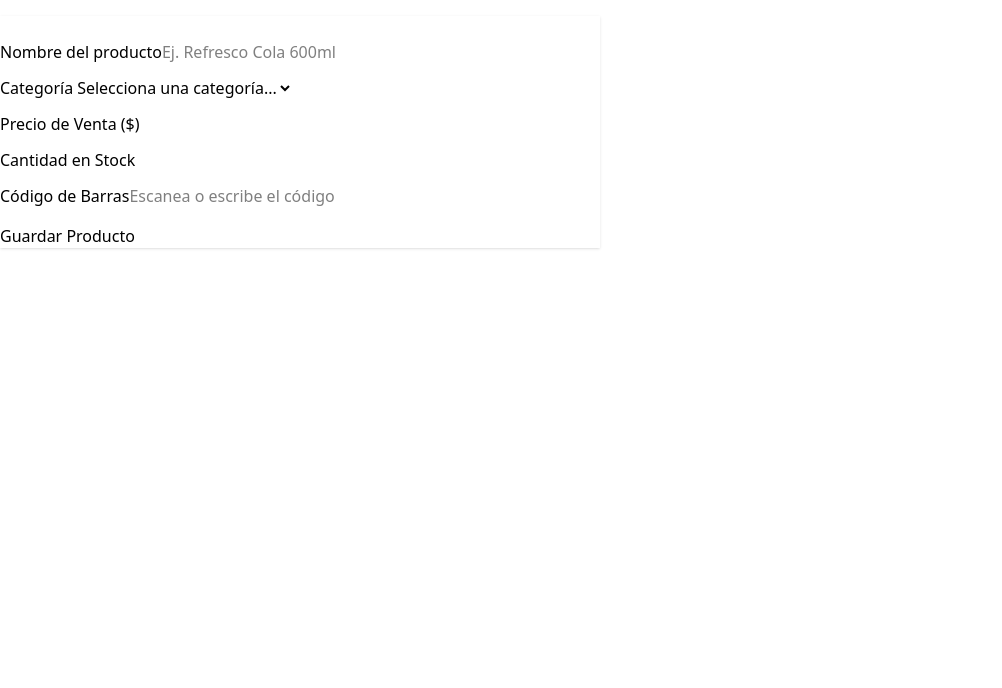
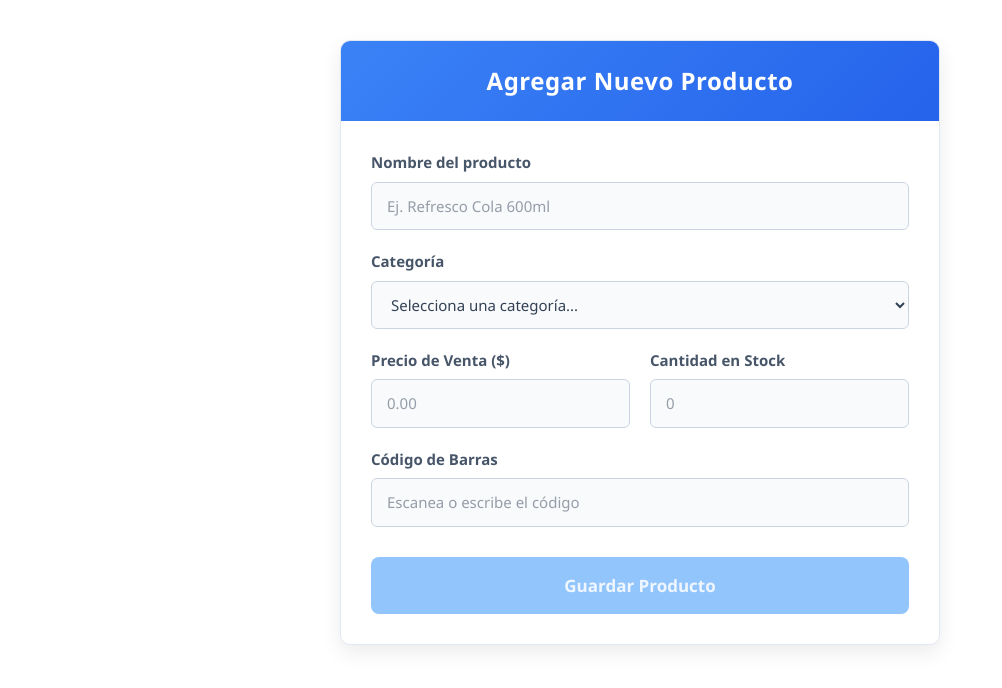
Before and after one commit to elsadhayan/tienda, an Angular app in the folder Downloads/900angular/tiendita/: page /formulario in a window 1280 px wide. Shown: the top 688 px of the page, without its empty margins (0-1002 px from the left). Built offline with nearby package versions, Linux system fonts and the light colour scheme.

Commit message:
Commit 8

```diff
--- a/Downloads/900angular/tiendita/src/app/pages/home/formulario/formulario.html
+++ b/Downloads/900angular/tiendita/src/app/pages/home/formulario/formulario.html
@@ -1,7 +1,129 @@
-<div class="container mt-4" style="max-width: 600px;">
-  <div class="card shadow-sm">
-    <div class="card-header bg-primary text-white">
-      <h3 class="mb-0">Agregar Nuevo Producto</h3>
+<style>
+  /* Contenedor principal */
+  .container {
+    margin: 40px auto;
+    font-family: 'Segoe UI', Tahoma, Geneva, Verdana, sans-serif;
+  }
+
+  /* Tarjeta del formulario */
+  .card {
+    background-color: #ffffff;
+    border-radius: 10px;
+    box-shadow: 0 8px 20px rgba(0, 0, 0, 0.08); /* Sombra un poco más suave y amplia */
+    overflow: hidden;
+    border: 1px solid #e2e8f0;
+  }
+
+  /* Encabezado de la tarjeta (Tema Azul Moderno) */
+  .card-header {
+    background: linear-gradient(135deg, #3b82f6, #2563eb); /* Degradado azul */
+    color: white;
+    padding: 22px;
+    text-align: center;
+  }
+
+  .card-header h3 {
+    margin: 0;
+    font-size: 24px;
+    font-weight: 600;
+    letter-spacing: 0.5px;
+  }
+
+  /* Cuerpo de la tarjeta */
+  .card-body {
+    padding: 30px;
+  }
+
+  /* Espaciados */
+  .mb-3 { margin-bottom: 20px; }
+  .mb-4 { margin-bottom: 30px; }
+  .mt-1 { margin-top: 5px; }
+
+  /* Etiquetas */
+  .form-label {
+    display: block;
+    margin-bottom: 8px;
+    color: #475569; /* Gris oscuro azulado */
+    font-size: 15px;
+  }
+  .fw-bold { font-weight: 600; }
+
+  /* Inputs y Selects */
+  .form-control, .form-select {
+    width: 100%;
+    padding: 12px 15px;
+    border: 1px solid #cbd5e1;
+    border-radius: 6px;
+    font-size: 15px;
+    color: #334155;
+    background-color: #f8fafc; /* Fondo gris súper clarito */
+    box-sizing: border-box;
+    transition: all 0.3s ease;
+  }
+
+  /* Efecto al hacer clic en un input */
+  .form-control:focus, .form-select:focus {
+    outline: none;
+    border-color: #3b82f6; /* Borde azul */
+    background-color: #ffffff;
+    box-shadow: 0 0 0 4px rgba(59, 130, 246, 0.15); /* Aro de luz azul */
+  }
+
+  /* Diseño en columnas para Precio y Stock */
+  .row {
+    display: flex;
+    gap: 20px;
+  }
+  .col-md-6 {
+    flex: 1;
+  }
+
+  /* Mensajes de error */
+  .text-danger {
+    color: #ef4444; /* Rojo moderno */
+    font-size: 13px;
+    font-weight: 500;
+  }
+
+  /* Botón de envío */
+  .d-grid {
+    display: flex;
+    flex-direction: column;
+  }
+
+  .btn-submit {
+    background-color: #3b82f6; /* Azul primario */
+    color: white;
+    border: none;
+    padding: 16px;
+    border-radius: 8px;
+    font-size: 17px;
+    font-weight: 600;
+    cursor: pointer;
+    transition: all 0.3s ease;
+    box-shadow: 0 4px 6px rgba(59, 130, 246, 0.25);
+  }
+
+  .btn-submit:hover {
+    background-color: #2563eb; /* Azul más oscuro al pasar el mouse */
+    transform: translateY(-1px); /* Pequeño efecto de levantamiento */
+    box-shadow: 0 6px 12px rgba(59, 130, 246, 0.3);
+  }
+
+  /* Estado deshabilitado del botón */
+  .btn-submit:disabled {
+    background-color: #93c5fd; /* Azul deslavado */
+    color: #eff6ff;
+    cursor: not-allowed;
+    box-shadow: none;
+    transform: none;
+  }
+</style>
+
+<div class="container" style="max-width: 600px;">
+  <div class="card">
+    <div class="card-header">
+      <h3>Agregar Nuevo Producto</h3>
     </div>
 
     <div class="card-body">
@@ -10,7 +132,7 @@
         <div class="mb-3">
           <label for="nombre" class="form-label fw-bold">Nombre del producto</label>
           <input type="text" id="nombre" class="form-control" formControlName="nombre" placeholder="Ej. Refresco Cola 600ml">
-          <div *ngIf="productoForm.get('nombre')?.invalid && productoForm.get('nombre')?.touched" class="text-danger small mt-1">
+          <div *ngIf="productoForm.get('nombre')?.invalid && productoForm.get('nombre')?.touched" class="text-danger mt-1">
             El nombre es obligatorio y debe tener al menos 3 caracteres.
           </div>
         </div>
@@ -25,7 +147,7 @@
             <option value="bebidas">Bebidas</option>
             <option value="limpieza">Limpieza y Hogar</option>
           </select>
-          <div *ngIf="productoForm.get('categoria')?.invalid && productoForm.get('categoria')?.touched" class="text-danger small mt-1">
+          <div *ngIf="productoForm.get('categoria')?.invalid && productoForm.get('categoria')?.touched" class="text-danger mt-1">
             Debes seleccionar una categoría.
           </div>
         </div>
@@ -33,16 +155,16 @@
         <div class="row">
           <div class="col-md-6 mb-3">
             <label for="precio" class="form-label fw-bold">Precio de Venta ($)</label>
-            <input type="number" id="precio" class="form-control" formControlName="precio" step="0.50" min="0">
-            <div *ngIf="productoForm.get('precio')?.invalid && productoForm.get('precio')?.touched" class="text-danger small mt-1">
+            <input type="number" id="precio" class="form-control" formControlName="precio" step="0.50" min="0" placeholder="0.00">
+            <div *ngIf="productoForm.get('precio')?.invalid && productoForm.get('precio')?.touched" class="text-danger mt-1">
               Ingresa un precio válido.
             </div>
           </div>
 
           <div class="col-md-6 mb-3">
             <label for="stock" class="form-label fw-bold">Cantidad en Stock</label>
-            <input type="number" id="stock" class="form-control" formControlName="stock" min="0">
-            <div *ngIf="productoForm.get('stock')?.invalid && productoForm.get('stock')?.touched" class="text-danger small mt-1">
+            <input type="number" id="stock" class="form-control" formControlName="stock" min="0" placeholder="0">
+            <div *ngIf="productoForm.get('stock')?.invalid && productoForm.get('stock')?.touched" class="text-danger mt-1">
               Ingresa una cantidad válida.
             </div>
           </div>
@@ -51,13 +173,13 @@
         <div class="mb-4">
           <label for="codigoBarras" class="form-label fw-bold">Código de Barras</label>
           <input type="text" id="codigoBarras" class="form-control" formControlName="codigoBarras" placeholder="Escanea o escribe el código">
-          <div *ngIf="productoForm.get('codigoBarras')?.invalid && productoForm.get('codigoBarras')?.touched" class="text-danger small mt-1">
+          <div *ngIf="productoForm.get('codigoBarras')?.invalid && productoForm.get('codigoBarras')?.touched" class="text-danger mt-1">
             El código de barras es obligatorio.
           </div>
         </div>
 
         <div class="d-grid">
-          <button type="submit" class="btn btn-success btn-lg" [disabled]="productoForm.invalid">
+          <button type="submit" class="btn-submit" [disabled]="productoForm.invalid">
             Guardar Producto
           </button>
         </div>
```
